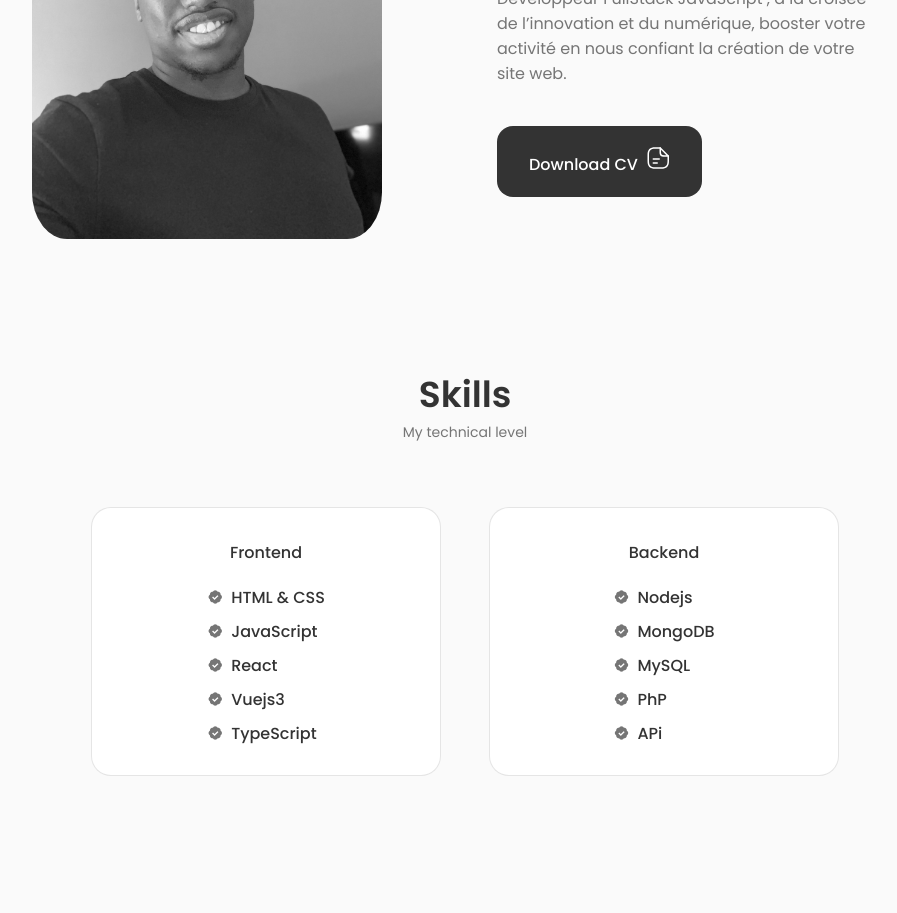
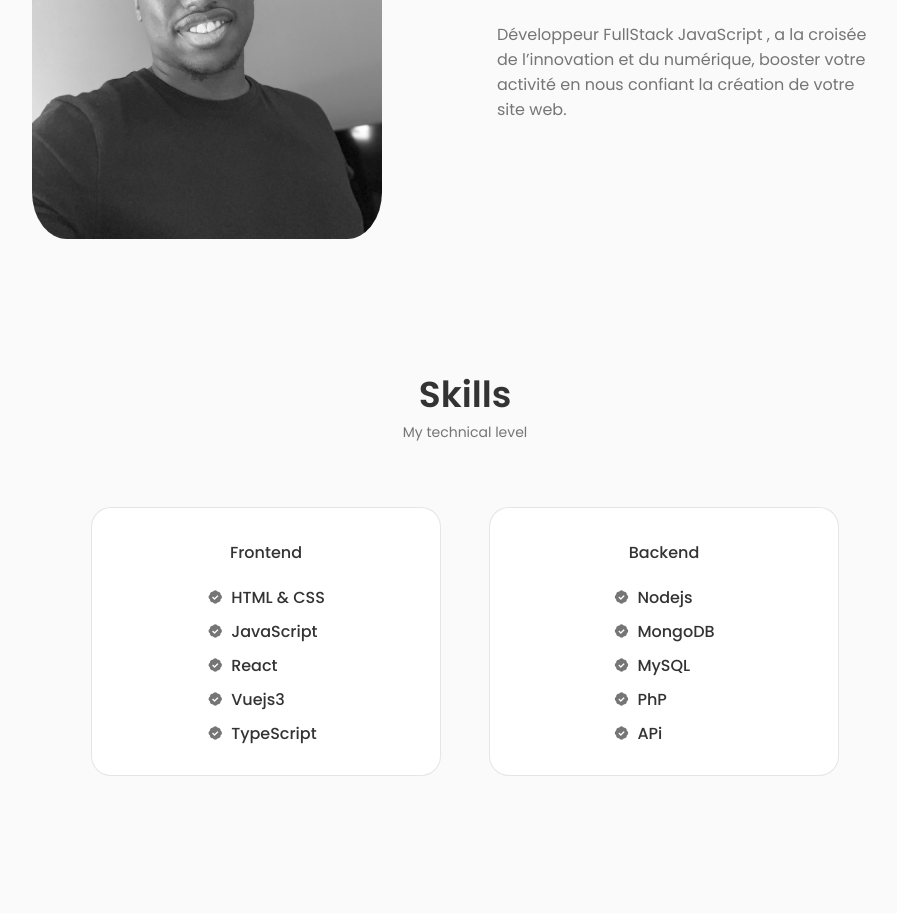
Before and after one commit to BAKALIDOU8/BKDev, a React (Vite) app: page / in a window 1280 px wide. Shown: the part 1160-2073 px from the top of the page, without its empty margins (175-1072 px from the left). Built offline with nearby package versions, Linux system fonts and the light colour scheme.

Commit message:
delete CV

```diff
--- a/src/components/about/About.jsx
+++ b/src/components/about/About.jsx
@@ -1,7 +1,7 @@
 import React from 'react'
 import "./about.css"
 import AboutImg from "../../assets/profil.jpg"
-import CV from "../../assets/CVKALIDOUBA.pdf"
+// import CV from "../../assets/CVKALIDOUBA.pdf"
 import Info from './Info'
 
 
@@ -20,7 +20,7 @@ const About = () => {
                     Développeur FullStack JavaScript , a la croisée de l’innovation et du numérique, booster votre activité en nous confiant la création de votre site web.
                 </p>
 
-                <a download="" href={CV} className="button button-flex">Download CV
+                {/* <a download="" href={CV} className="button button-flex">Download CV
                 <svg
                 className="button__icon"
                 xmlns="http://www.w3.org/2000/svg"
@@ -46,7 +46,7 @@ const About = () => {
                   fill="var(--container-color)"
                 ></path>
                 </svg>
-                </a>
+                </a> */}
             </div>
 
         </div>
```
